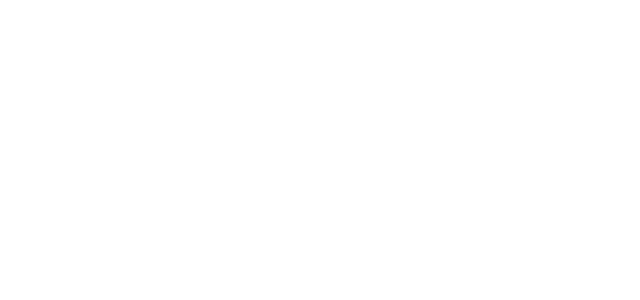
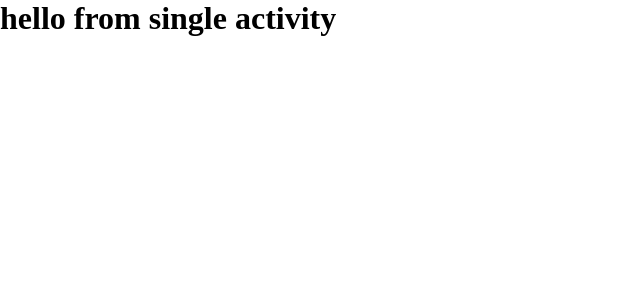
Before and after one commit to Al-Salaam/AlsalaamTourism-Frontend, a React (Vite) app: page /singleactivity in a window 1280 px wide. Before the commit this address had no page. Shown: the top 300 px of the page, without its empty margins (0-640 px from the left). Built offline with nearby package versions, Linux system fonts and the light colour scheme.

Commit message:
added single activity page

```diff
--- a/src/App.jsx
+++ b/src/App.jsx
@@ -14,6 +14,7 @@
 import RasAlKhaima from "./pages/destinations/RasAlKhaima"
 import { Toaster } from "react-hot-toast";
 import ActivityPage from "./pages/activityPage";
+import SingleActivity from "./pages/singleActivity";
 
 
 function App() {
@@ -34,6 +35,7 @@
       <Route path="/sharjah" element={<Sharjah/>}/>
       <Route path="/rasAlKhaima" element={<RasAlKhaima/>}/>
       <Route path="/activity" element={<ActivityPage/>}/>
+      <Route path="/singleactivity" element={<SingleActivity/>}/>
 
      </Routes>
 
--- /dev/null
+++ b/src/pages/singleActivity/index.jsx
@@ -0,0 +1,5 @@
+function SingleActivity(){
+    return(<h1>hello from single activity</h1>)
+}
+
+export default SingleActivity
```
